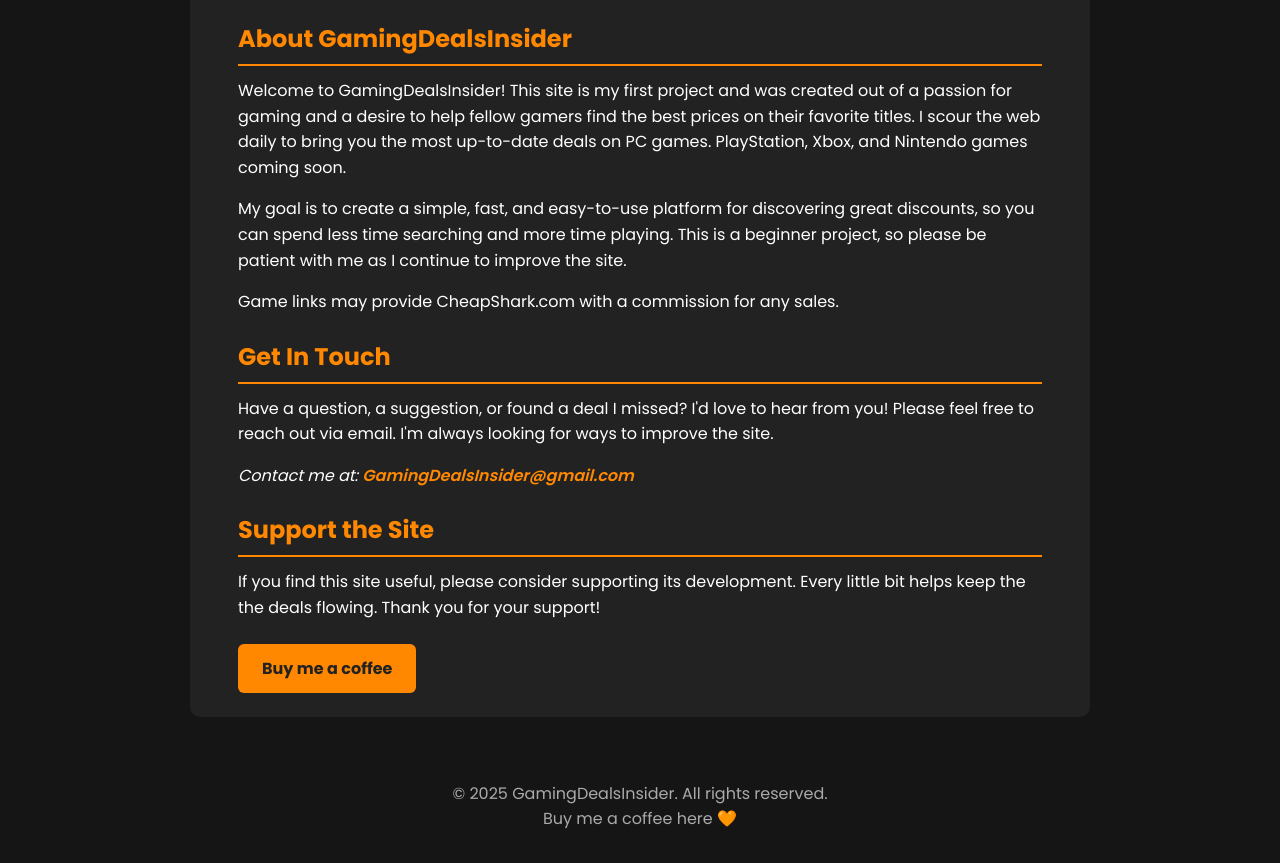
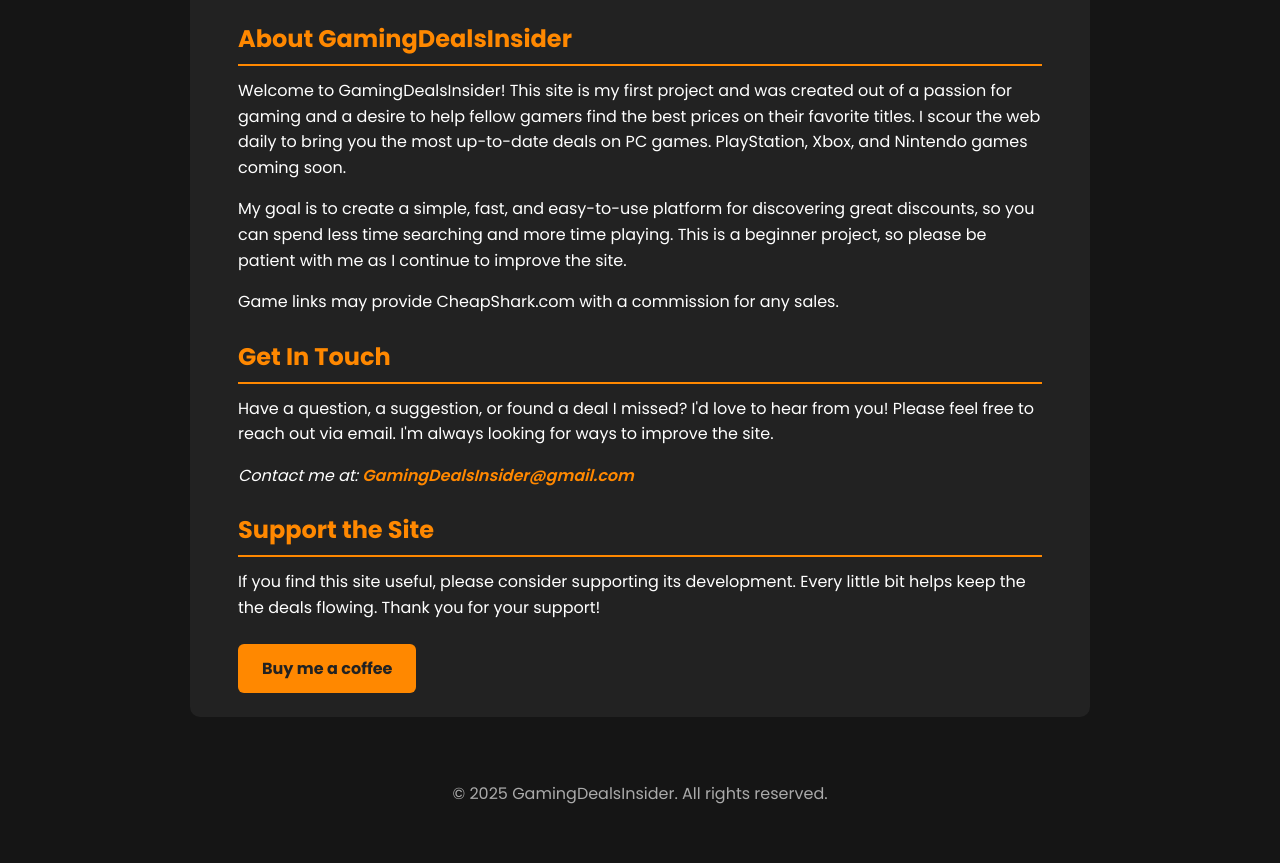
Before and after one commit to BullsOnParade/Deals-Site, a plain HTML site: page about.html in a window 1280 px wide. Shown: the part 232-1095 px from the top of the page. After the commit the page ends 1070 px from the top, so only its background shows below. Drawn offline with Linux system fonts and the light colour scheme.

Commit message:
Update about.html

```diff
--- a/about.html
+++ b/about.html
@@ -147,7 +147,6 @@
   <!-- Footer -->
   <footer class="footer">
     <p>&copy; 2025 GamingDealsInsider. All rights reserved.</p>
-    <p><a href="https://buymeacoffee.com/gamingdealsinsider" target="_blank">Buy me a coffee here 🧡</a></p>
   </footer>
 
   <script src="script.js"></script>
```
